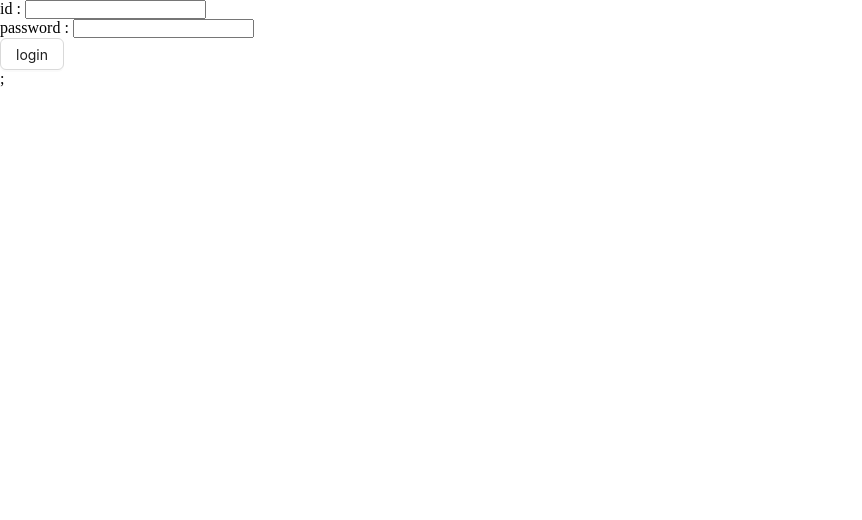
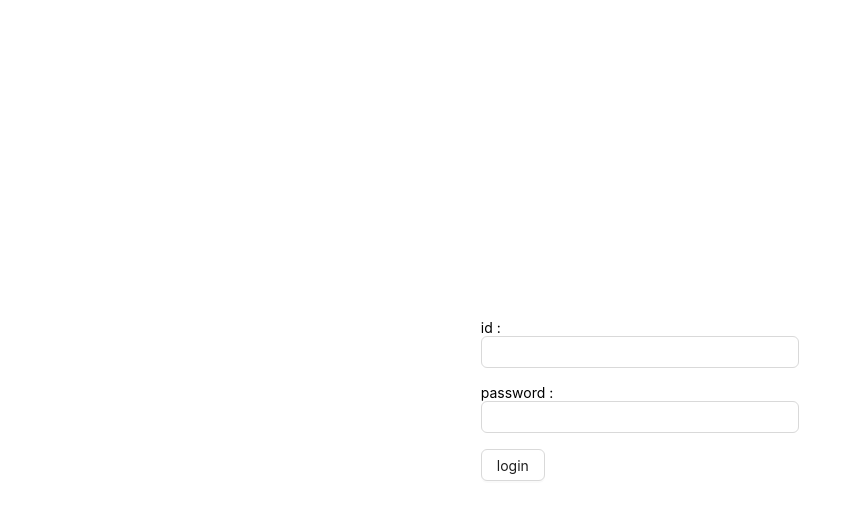
Before and after one commit to hrhabib07/ph-university-frontend, a React (Vite) app: page /login in a window 1280 px wide. Shown: the top 520 px of the page, without its empty margins (0-862 px from the left). Built offline with nearby package versions, Linux system fonts and the light colour scheme.

Commit message:
login page setup using react hookform

```diff
--- a/src/components/form/PHInput.tsx
+++ b/src/components/form/PHInput.tsx
@@ -1,4 +1,5 @@
-import { useFormContext } from "react-hook-form";
+import { Input } from "antd";
+import { Controller, useFormContext } from "react-hook-form";
 
 type TPHInput = {
   type: string;
@@ -7,11 +8,13 @@ type TPHInput = {
 };
 
 const PHInput = ({ type, name, label }: TPHInput) => {
-  const { register } = useFormContext();
   return (
-    <div>
+    <div style={{ marginBottom: "1rem" }}>
       {label ? label : null}
-      <input type={type} id={name} {...register(name)} />
+      <Controller
+        name={name}
+        render={({ field }) => <Input {...field} type={type} id={name} />}
+      />
     </div>
   );
 };
--- a/src/components/form/PHform.tsx
+++ b/src/components/form/PHform.tsx
@@ -6,7 +6,7 @@ const PHform = ({ onSubmit, children }) => {
 
   return (
     <FormProvider {...methods}>
-      <form onSubmit={methods.handleSubmit(onSubmit)}>{children}</form>;
+      <form onSubmit={methods.handleSubmit(onSubmit)}>{children}</form>
     </FormProvider>
   );
 };
--- a/src/pages/Login.tsx
+++ b/src/pages/Login.tsx
@@ -1,11 +1,13 @@
-import { Button } from "antd";
-import { useFormContext } from "react-hook-form";
+import { Button, Row } from "antd";
 import { useLoginMutation } from "../redux/features/auth/authApi";
 import { TLoginData } from "../types";
 import { useAppDispatch } from "../redux/hooks";
 import { useNavigate } from "react-router-dom";
 import PHform from "../components/form/PHform";
 import PHInput from "../components/form/PHInput";
+import { toast } from "sonner";
+import { verifyJwtToken } from "../utils/verifyJwtToken";
+import { setUser, TAuthTokenUser } from "../redux/features/auth/authSlice";
 
 const Login = () => {
   const navigate = useNavigate();
@@ -14,20 +16,24 @@ const Login = () => {
   const [login, { error }] = useLoginMutation();
   const onSubmit = async (userInfo: TLoginData) => {
     console.log(userInfo);
-    // const toastId = toast.loading("logging in");
-    // const res = await login(userInfo).unwrap();
-    // const token = res.data.accessToken;
-    // // console.log(token);
-    // const user = verifyJwtToken(token) as TAuthTokenUser;
-    // dispatch(setUser({ user: user, token: res.data.accessToken }));
-    // navigate(`/${user.role}/dashboard`);
-    // toast.success("user logged in successfully", { id: toastId, duration: 2000 });
-    // if (error) {
-    //   toast.error("Something went", { id: toastId, duration: 2000 });
-    // }
+    const toastId = toast.loading("logging in");
+    const res = await login(userInfo).unwrap();
+    const token = res.data.accessToken;
+    // console.log(token);
+    const user = verifyJwtToken(token) as TAuthTokenUser;
+    dispatch(setUser({ user: user, token: res.data.accessToken }));
+    navigate(`/${user.role}/dashboard`);
+    toast.success("user logged in successfully", {
+      id: toastId,
+      duration: 2000,
+    });
+    if (error) {
+      toast.error("Something went", { id: toastId, duration: 2000 });
+    }
   };
 
   return (
+    <Row justify="center" align="middle" style={{ height: "100dvh" }}>
       <PHform onSubmit={onSubmit}>
         <div>
           <PHInput type="text" name="id" label="id : " />
@@ -37,6 +43,7 @@ const Login = () => {
         </div>
         <Button htmlType="submit">login</Button>
       </PHform>
+    </Row>
   );
 };
 
--- a/src/redux/api/baseApi.ts
+++ b/src/redux/api/baseApi.ts
@@ -10,8 +10,7 @@ import { RootState } from "../store";
 import { logoutUser, setUser } from "../features/auth/authSlice";
 
 const baseQuery = fetchBaseQuery({
-  baseUrl:
-    "https://level2-batch-3-ph-university-server-starter-pack-i67n4mwzg.vercel.app/api/v1",
+  baseUrl: "http://localhost:5000/api/v1",
   credentials: "include",
   prepareHeaders: (headers, { getState }) => {
     const token = (getState() as RootState).auth.token;
```
Lines whose indentation alone changed are shown as unchanged.
